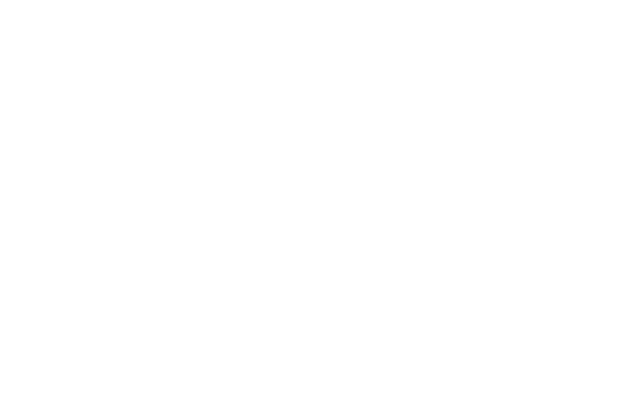
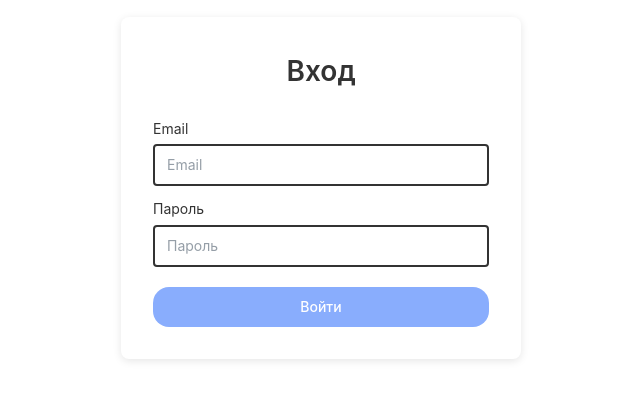
Before and after one commit to Misha158/vue-project, a Vue app: page /login in a window 1280 px wide. Before the commit this address had no page. Shown: the part 212-612 px from the top of the page, without its empty margins (319-959 px from the left). Built offline with nearby package versions, Linux system fonts and the light colour scheme.

Commit message:
Auth flow

```diff
--- a/src/components/UiInput.vue
+++ b/src/components/UiInput.vue
@@ -4,7 +4,7 @@
       <slot />
     </span>
     <input
-      type="text"
+      :type="type"
       :value="modelValue"
       @input="$emit('update:modelValue', ($event.target as HTMLInputElement).value)"
       :placeholder="placeholder"
@@ -16,13 +16,17 @@
 interface Props {
   modelValue: string;
   placeholder?: string;
+  type?: string;
 }
+
+const props = withDefaults(defineProps<Props>(), {
+  type: 'text',
+});
 
 interface Emit {
   (e: 'update:modelValue', value: string): void;
 }
 
-defineProps<Props>();
 defineEmits<Emit>();
 </script>
 
--- a/src/consts/route.ts
+++ b/src/consts/route.ts
@@ -10,4 +10,6 @@
   DISCOUNT_SUPPLIERS = 'discount-suppliers',
   STRIPE = 'stripe',
   SETTINGS = 'settings',
+  LOGIN = 'login',
+  REGISTRATION = 'registration',
 }
--- a/src/router/index.ts
+++ b/src/router/index.ts
@@ -8,10 +8,22 @@
 import { RouterType } from '@/consts/route.ts';
 import StripeView from '@/views/StripeView.vue';
 import SettingsView from '@/views/SettingsView.vue';
+import LoginView from '@/views/LoginView.vue';
+import RegistrationView from '@/views/RegistrationView.vue';
 
 const router = createRouter({
   history: createWebHistory(import.meta.env.BASE_URL),
   routes: [
+    {
+      path: '/login',
+      name: RouterType.LOGIN,
+      component: LoginView,
+    },
+    {
+      path: '/registration',
+      name: RouterType.REGISTRATION,
+      component: RegistrationView,
+    },
     {
       path: '/',
       name: '',
--- /dev/null
+++ b/src/stores/auth.ts
@@ -0,0 +1,96 @@
+import { ref, computed } from 'vue';
+import { defineStore } from 'pinia';
+
+interface User {
+  id: string;
+  email: string;
+  name?: string;
+}
+
+export const useAuthStore = defineStore('auth', () => {
+  const user = ref<User | null>(null);
+  const token = ref<string | null>(null);
+  const isLoading = ref(false);
+  const error = ref<string | null>(null);
+
+  const isAuthenticated = computed(() => !!user.value && !!token.value);
+
+  const login = async (email: string, password: string) => {
+    isLoading.value = true;
+    error.value = null;
+
+    // Валидация
+    if (!email || !password) {
+      error.value = 'Email и пароль обязательны';
+      isLoading.value = false;
+      return { success: false, error: error.value };
+    }
+
+    try {
+      // TODO: Заменить на реальный API вызов
+      // const response = await fetch('/api/auth/login', {
+      //   method: 'POST',
+      //   headers: { 'Content-Type': 'application/json' },
+      //   body: JSON.stringify({ email, password }),
+      // });
+      // const data = await response.json();
+
+      // Временная имитация API (password используется в реальном API)
+      await new Promise((resolve) => setTimeout(resolve, 1000));
+
+      // Временные данные для демонстрации
+      const mockUser: User = {
+        id: '1',
+        email: email,
+        name: email.split('@')[0],
+      };
+      const mockToken = 'mock-jwt-token-' + Date.now();
+
+      user.value = mockUser;
+      token.value = mockToken;
+
+      // Сохраняем в localStorage
+      localStorage.setItem('auth_token', mockToken);
+      localStorage.setItem('user', JSON.stringify(mockUser));
+
+      return { success: true };
+    } catch (err) {
+      error.value = err instanceof Error ? err.message : 'Ошибка при входе';
+      return { success: false, error: error.value };
+    } finally {
+      isLoading.value = false;
+    }
+  };
+
+  const logout = () => {
+    user.value = null;
+    token.value = null;
+    localStorage.removeItem('auth_token');
+    localStorage.removeItem('user');
+  };
+
+  const initializeAuth = () => {
+    const storedToken = localStorage.getItem('auth_token');
+    const storedUser = localStorage.getItem('user');
+
+    if (storedToken && storedUser) {
+      token.value = storedToken;
+      try {
+        user.value = JSON.parse(storedUser);
+      } catch {
+        logout();
+      }
+    }
+  };
+
+  return {
+    user,
+    token,
+    isLoading,
+    error,
+    isAuthenticated,
+    login,
+    logout,
+    initializeAuth,
+  };
+});
--- /dev/null
+++ b/src/views/LoginView.vue
@@ -0,0 +1,95 @@
+<template>
+  <div class="login-container">
+    <div class="login-form">
+      <h1 class="login-title">Вход</h1>
+
+      <form @submit.prevent="handleSubmit" class="form">
+        <UiInput v-model="email" placeholder="Email"> Email </UiInput>
+
+        <UiInput v-model="password" placeholder="Пароль" type="password"> Пароль </UiInput>
+
+        <div v-if="authStore.error" class="error-message">
+          {{ authStore.error }}
+        </div>
+
+        <UiButton
+          type="submit"
+          :loading="authStore.isLoading"
+          :disabled="!email || !password"
+          class="submit-button"
+        >
+          Войти
+        </UiButton>
+      </form>
+    </div>
+  </div>
+</template>
+
+<script setup lang="ts">
+import { ref } from 'vue';
+import { useRouter } from 'vue-router';
+import UiInput from '@/components/UiInput.vue';
+import UiButton from '@/components/UiButton.vue';
+import { useAuthStore } from '@/stores/auth';
+
+const router = useRouter();
+const authStore = useAuthStore();
+
+const email = ref('');
+const password = ref('');
+
+const handleSubmit = async () => {
+  const result = await authStore.login(email.value, password.value);
+
+  if (result.success) {
+    router.push({ name: 'home' });
+  }
+};
+</script>
+
+<style scoped>
+.login-container {
+  display: flex;
+  justify-content: center;
+  align-items: center;
+  min-height: 100vh;
+  padding: 20px;
+}
+
+.login-form {
+  width: 100%;
+  max-width: 400px;
+  padding: 32px;
+  background: white;
+  border-radius: 8px;
+  box-shadow: 0 2px 8px rgba(0, 0, 0, 0.1);
+}
+
+.login-title {
+  margin-bottom: 24px;
+  font-size: 28px;
+  font-weight: 600;
+  text-align: center;
+  color: #333;
+}
+
+.form {
+  display: flex;
+  flex-direction: column;
+}
+
+.error-message {
+  margin-bottom: 16px;
+  padding: 12px;
+  background-color: #fee;
+  border: 1px solid #fcc;
+  border-radius: 4px;
+  color: #c33;
+  font-size: 14px;
+}
+
+.submit-button {
+  margin-top: 8px;
+  width: 100%;
+}
+</style>
--- /dev/null
+++ b/src/views/RegistrationView.vue
@@ -0,0 +1,7 @@
+<template>
+  <div>Registration</div>
+</template>
+
+<script setup lang="ts"></script>
+
+<style scoped></style>
```
